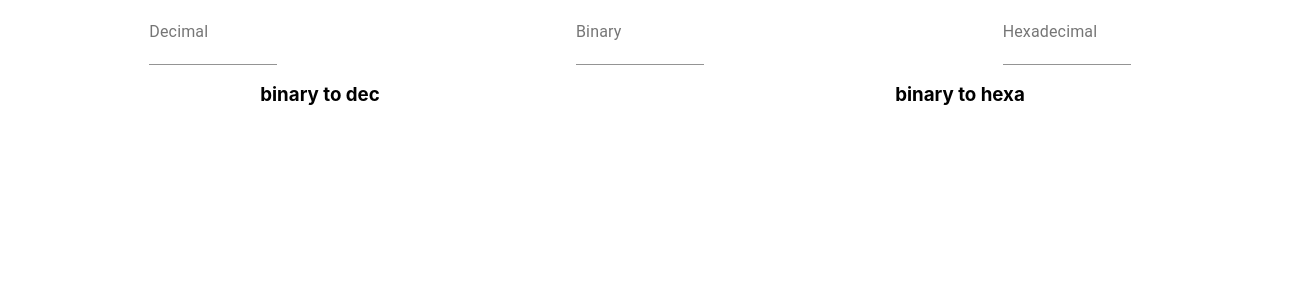
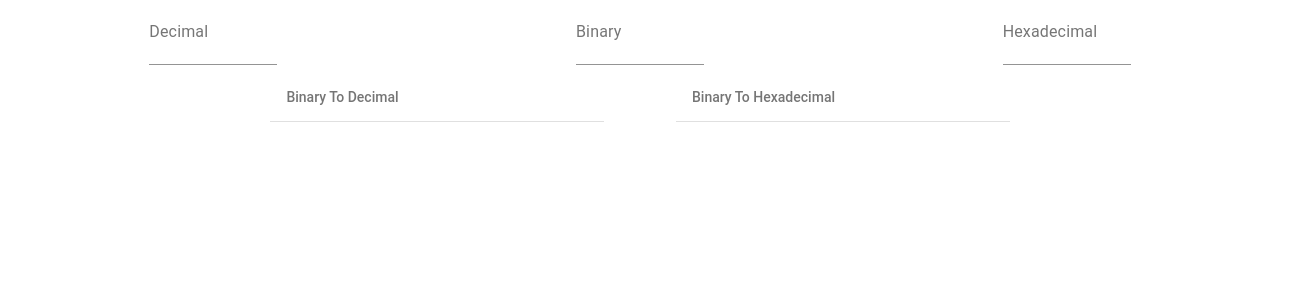
Before and after one commit to cadellsingh/converter, a React (Create React App) app: page / in a window 1280 px wide. Shown: the top 300 px of the page, 1316 px wide, since content can reach past the window. Built offline with nearby package versions, Linux system fonts and the light colour scheme.

Commit message:
bug in binaryToHex calc; more styling testing

```diff
--- a/src/BinaryCalculations.js
+++ b/src/BinaryCalculations.js
@@ -1,8 +1,15 @@
 import React from "react";
 import { binaryLetter, reverseString, splitString, uid } from "./utils/helpers";
 import { binaryValidation } from "./utils/validation";
+import List from "@material-ui/core/List";
+import ListItem from "@material-ui/core/ListItem";
+import Divider from "@material-ui/core/Divider";
+import ListItemText from "@material-ui/core/ListItemText";
+import ListSubheader from "@material-ui/core/ListSubheader";
+import Grid from "@material-ui/core/Grid";
 
 const BinaryCalculation = ({ binary }) => {
+  // bug here -> test = 10101
   const binaryToHexaCalc = (binary) => {
     if (!binaryValidation(binary) || binary === "") {
       return "";
@@ -21,9 +28,11 @@ const BinaryCalculation = ({ binary }) => {
       let hexadecimal = sum <= 9 ? sum : binaryLetter(sum);
 
       return (
-        <p key={uid()}>
-          {data} : {hexadecimal}
-        </p>
+        <ListItem key={uid()}>
+          <ListItemText>
+            {data} : {hexadecimal}
+          </ListItemText>
+        </ListItem>
       );
     });
   };
@@ -38,9 +47,11 @@ const BinaryCalculation = ({ binary }) => {
       .map((digit, index) => {
         let num = digit * Math.pow(2, index);
         return (
-          <p key={uid()}>
-            {digit} * 2 ^ {index}: {num}
-          </p>
+          <ListItem key={uid()}>
+            <ListItemText>
+              {digit} * 2 ^ {index}: {num}
+            </ListItemText>
+          </ListItem>
         );
       });
   };
@@ -52,16 +63,22 @@ const BinaryCalculation = ({ binary }) => {
   //
 
   return (
-    <div className="calculation-container">
-      <div>
-        <h3>binary to dec</h3>
-        {binaryToDecimalCalc(binary)}
-      </div>
-      <div>
-        <h3>binary to hexa</h3>
-        {binaryToHexaCalc(binary)}
-      </div>
-    </div>
+    <Grid container justify="center" spacing={9}>
+      <Grid item className="test">
+        <List>
+          <ListSubheader>Binary To Decimal</ListSubheader>
+          {binaryToDecimalCalc(binary)}
+          <Divider />
+        </List>
+      </Grid>
+      <Grid item className="test">
+        <List>
+          <ListSubheader>Binary To Hexadecimal</ListSubheader>
+          {binaryToHexaCalc(binary)}
+          <Divider />
+        </List>
+      </Grid>
+    </Grid>
   );
 };
 
```
